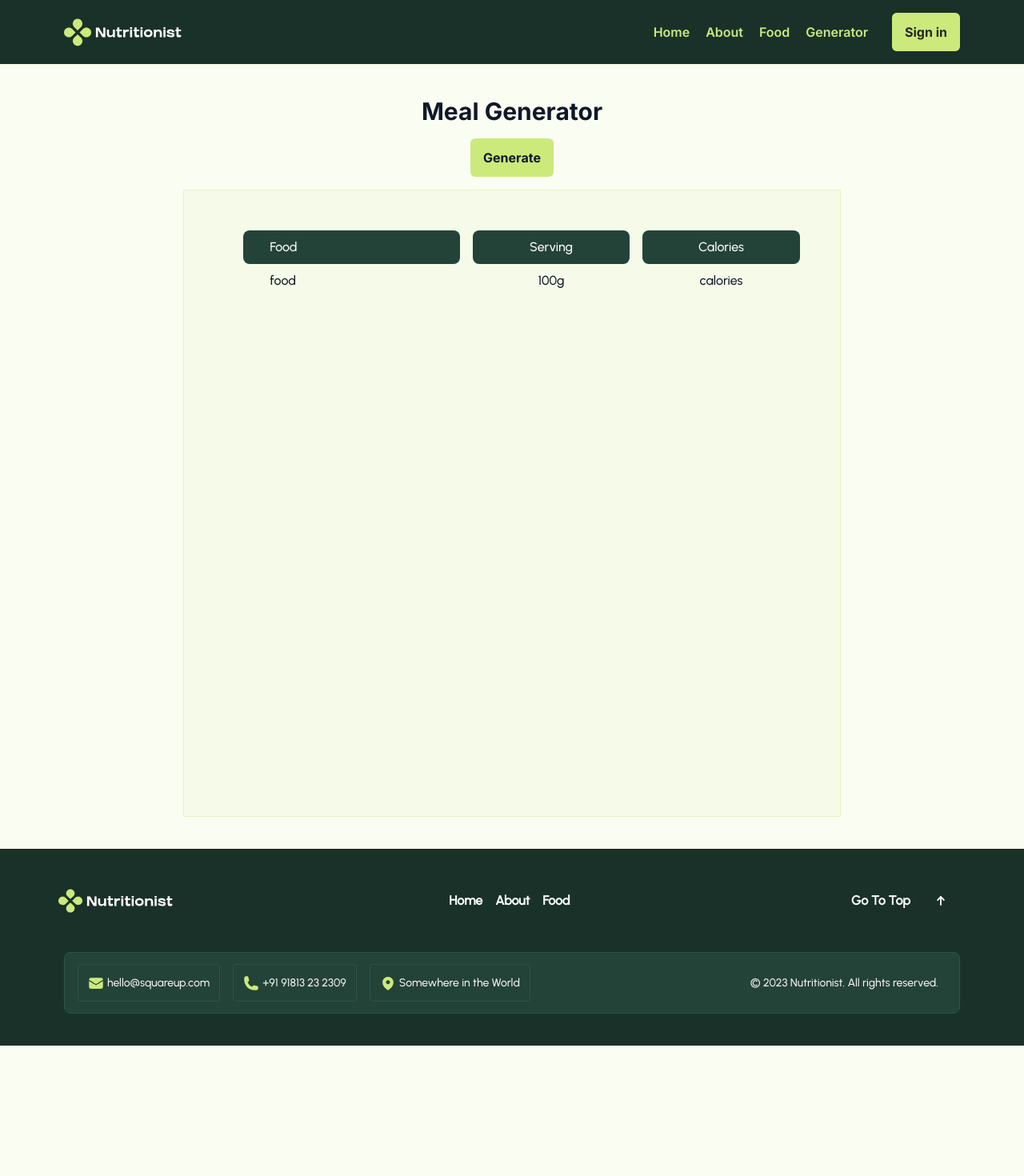
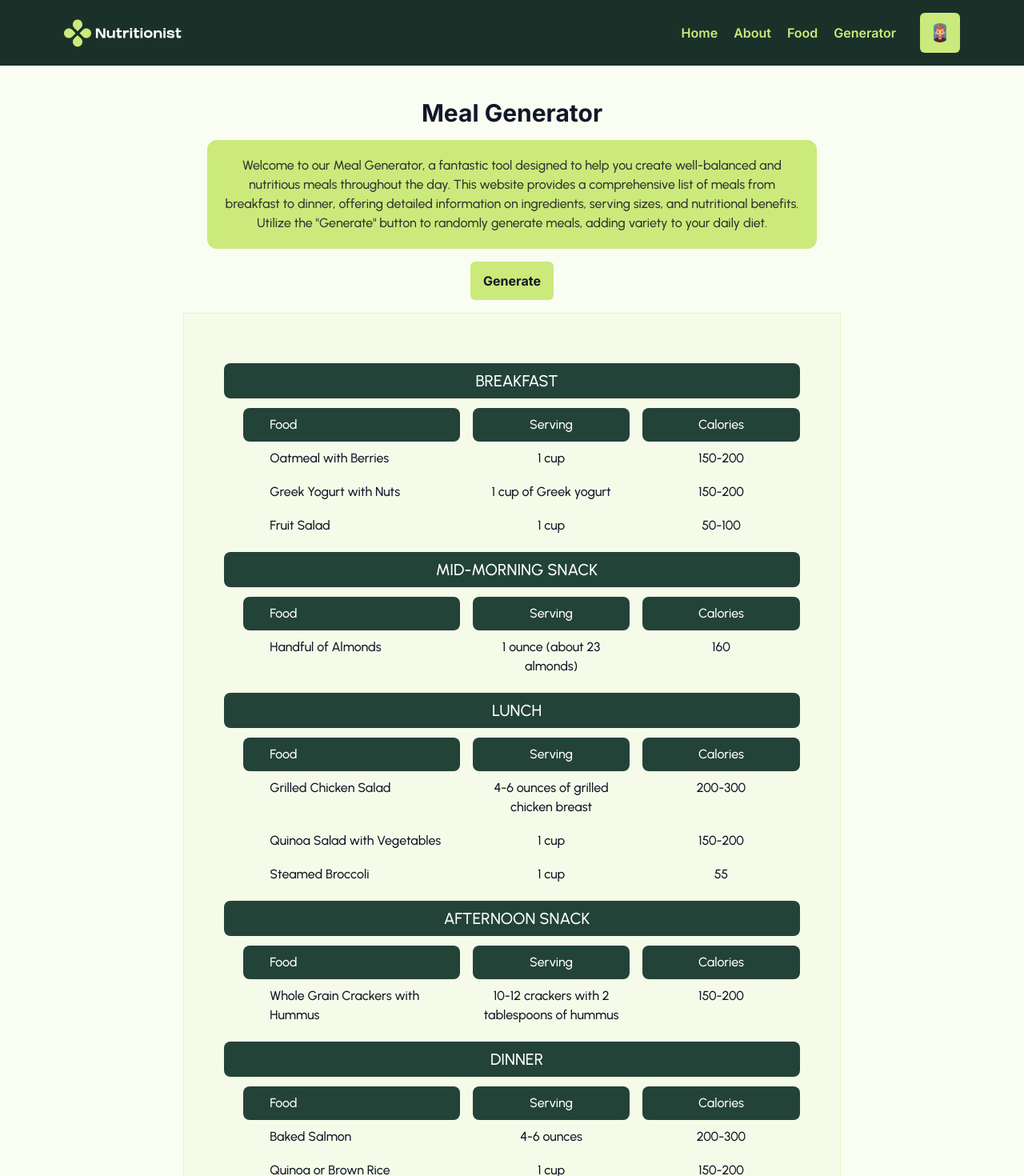
Before and after one commit to nas03/login-page, a Next.js app: page /user/generator in a window 1280 px wide. Shown: the top 1470 px of the page at 80% size. Before the commit the page ends 1307 px from the top, so only its background shows below. Built offline with nearby package versions, Linux system fonts and the light colour scheme.

Commit message:
update: UI

```diff
--- a/app/dashboard/about/page.jsx
+++ b/app/dashboard/about/page.jsx
@@ -1,4 +1,3 @@
-import { authOptions } from "@/app/api/auth/[...nextauth]/route";
 import style from "./style.module.css";
 import Image from "next/image";
 
@@ -50,7 +49,7 @@ const Page = () => {
     <>
       <div className={`${style.header}`}>
         <p className={`${style.heading}`}>Welcome to Nutritionist</p>
-        <p className={`${style.description}`}>
+        <p className={`${style.description} text-center`}>
           Your trusted source for personalized nutrition coaching. Our mission
           is to help you achieve your weight loss and health goals through
           tailored nutrition plans and expert guidance. We understand that every
--- a/app/dashboard/about/style.module.css
+++ b/app/dashboard/about/style.module.css
@@ -1,10 +1,12 @@
-
 .header {
+  margin-left: auto;
+  margin-right: auto;
   display: flex;
   width: 80rem;
   padding: 5rem;
   flex-direction: column;
   align-items: center;
+  justify-items: center;
   gap: 2.5rem;
   border-radius: 0.625rem;
   border: 1px solid var(--green-85, #e5f5bd);
--- a/app/layout.jsx
+++ b/app/layout.jsx
@@ -2,6 +2,8 @@ import "./globals.css";
 import { Inter } from "next/font/google";
 const inter = Inter({ subsets: ["latin"] });
 import { Header, Footer } from "@/components";
+import StyledComponentsRegistry from "../lib/AntdRegistry";
+
 export const metadata = {
   title: "Nutritionist",
   description: "Generated by create next app",
@@ -11,11 +13,13 @@ export default function RootLayout({ children }) {
   return (
     <html lang="en" className="h-screen">
       <body className={`${inter.className} relative h-full`}>
-        <main className="relative flex min-h-screen flex-col gap-10">
-          <Header />
-          <div className="flex-1 flex-grow">{children}</div>
-          <Footer />
-        </main>
+        <StyledComponentsRegistry>
+          <main className="relative flex min-h-screen flex-col gap-10">
+            <Header />
+            <div className="flex-1 flex-grow">{children}</div>
+            <Footer />
+          </main>
+        </StyledComponentsRegistry>
       </body>
     </html>
   );
--- a/app/user/generator/page.jsx
+++ b/app/user/generator/page.jsx
@@ -1,42 +1,188 @@
 import Link from "next/link";
 import Image from "next/image";
 import style from "./style.module.css";
-const Page = () => {
+const TableHeader = () => {
   return (
-    <>
-      <div className=" ml-auto mr-auto flex w-11/12 flex-col items-center gap-4 text-[#101828]">
-        <h1 className="text-3xl font-bold ">Meal Generator</h1>
-        <button className="flex items-center gap-2 rounded-md bg-[#cbea7b] pb-3 pl-4 pr-4 pt-3 font-bold">
-          Generate
-        </button>
-        <div className={style.table}>
     <div className={`${style.gridHeader} ${style.gridRow}`}>
       <div className={`${style["first-col"]} ${style["data-container"]}`}>
         <p>Food</p>
       </div>
-            <div
-              className={`${style["second-col"]} ${style["data-container"]}`}
-            >
+      <div className={`${style["second-col"]} ${style["data-container"]}`}>
         <p>Serving</p>
       </div>
       <div className={`${style["third-col"]} ${style["data-container"]}`}>
         <p>Calories</p>
       </div>
     </div>
-
-          <div className={`${style.gridBody}`}>
+  );
+};
+const RowData = ({ food, serving, calories }) => {
+  return (
     <div className={`${style.gridRow}`}>
       <div className={`${style["first-col"]}`}>
-                <p>food</p>
+        <p>{food}</p>
       </div>
       <div className={`${style["second-col"]}`}>
-                <p>100g</p>
+        <p>{serving}</p>
       </div>
       <div className={`${style["third-col"]}`}>
-                <p >calories</p>
+        <p>{calories}</p>
       </div>
     </div>
+  );
+};
+const Page = () => {
+  const dietData = [
+    {
+      meal: "Breakfast",
+      items: [
+        {
+          food: "Oatmeal with Berries",
+          serving: "1 cup",
+          calories: "150-200",
+          benefits:
+            "Oatmeal contains soluble fiber that helps lower LDL cholesterol.",
+        },
+        {
+          food: "Greek Yogurt with Nuts",
+          serving: "1 cup of Greek yogurt",
+          calories: "150-200",
+          benefits:
+            "Greek yogurt provides protein, and nuts (almonds or walnuts) offer healthy fats.",
+        },
+        {
+          food: "Fruit Salad",
+          serving: "1 cup",
+          calories: "50-100",
+          benefits:
+            "Fruits like apples, oranges, and berries provide vitamins and antioxidants.",
+        },
+      ],
+    },
+    {
+      meal: "Mid-Morning Snack",
+      items: [
+        {
+          food: "Handful of Almonds",
+          serving: "1 ounce (about 23 almonds)",
+          calories: "160",
+          benefits:
+            "Almonds are rich in monounsaturated fats and may help lower LDL cholesterol.",
+        },
+      ],
+    },
+    {
+      meal: "Lunch",
+      items: [
+        {
+          food: "Grilled Chicken Salad",
+          serving: "4-6 ounces of grilled chicken breast",
+          calories: "200-300",
+          benefits: "Lean protein from chicken, mixed greens, and vegetables.",
+        },
+        {
+          food: "Quinoa Salad with Vegetables",
+          serving: "1 cup",
+          calories: "150-200",
+          benefits:
+            "Quinoa is a good source of protein and fiber, and vegetables add vitamins.",
+        },
+        {
+          food: "Steamed Broccoli",
+          serving: "1 cup",
+          calories: "55",
+          benefits:
+            "Broccoli is high in fiber and may contribute to heart health.",
+        },
+      ],
+    },
+    {
+      meal: "Afternoon Snack",
+      items: [
+        {
+          food: "Whole Grain Crackers with Hummus",
+          serving: "10-12 crackers with 2 tablespoons of hummus",
+          calories: "150-200",
+          benefits: "Whole grains and hummus provide fiber and healthy fats.",
+        },
+      ],
+    },
+    {
+      meal: "Dinner",
+      items: [
+        {
+          food: "Baked Salmon",
+          serving: "4-6 ounces",
+          calories: "200-300",
+          benefits:
+            "Salmon is rich in omega-3 fatty acids, which can help lower cholesterol.",
+        },
+        {
+          food: "Quinoa or Brown Rice",
+          serving: "1 cup",
+          calories: "150-200",
+          benefits: "Whole grains contribute to heart health.",
+        },
+        {
+          food: "Steamed Vegetables (e.g., Asparagus, Carrots)",
+          serving: "1 cup",
+          calories: "50-100",
+          benefits: "Vegetables add vitamins and minerals to the meal.",
+        },
+      ],
+    },
+    {
+      meal: "Evening Snack (Optional)",
+      items: [
+        {
+          food: "Fresh Fruit (e.g., Apple or Pear)",
+          serving: "1 medium-sized fruit",
+          calories: "80-100",
+          benefits: "Provides natural sweetness and fiber.",
+        },
+      ],
+    },
+  ];
+
+  return (
+    <>
+      <div className=" ml-auto mr-auto flex w-11/12 flex-col items-center gap-4 text-[#101828]">
+        <h1 className="text-3xl font-bold ">Meal Generator</h1>
+        <div className={`${style.header}`}>
+          <p
+            className={`${style.description} ml-auto mr-auto w-[65%] rounded-xl bg-[#cbea7b] p-5 text-center text-xl`}
+          >
+            Welcome to our Meal Generator, a fantastic tool designed to help you
+            create well-balanced and nutritious meals throughout the day. This
+            website provides a comprehensive list of meals from breakfast to
+            dinner, offering detailed information on ingredients, serving sizes,
+            and nutritional benefits. Utilize the &quot;Generate&quot; button to
+            randomly generate meals, adding variety to your daily diet.
+          </p>
         </div>
+        <button className="flex items-center gap-2 rounded-md bg-[#cbea7b] pb-3 pl-4 pr-4 pt-3 font-bold">
+          Generate
+        </button>
+        <div className={style.table}>
+          {dietData.map((mealData, index) => (
+            <div key={index}>
+              <h2
+                className={`${style["data-container"]} mb-3 mt-3 pb-2 pl-3 pt-2 text-center text-xl uppercase`}
+              >
+                {mealData.meal}
+              </h2>
+              <TableHeader />
+              {mealData.items.map((item, itemIndex) => (
+                <RowData
+                  key={itemIndex}
+                  food={item.food}
+                  serving={item.serving}
+                  calories={item.calories}
+                />
+              ))}
+            </div>
+          ))}
+          <div className={`${style.gridBody}`}></div>
         </div>
       </div>
     </>
--- a/app/user/generator/style.module.css
+++ b/app/user/generator/style.module.css
@@ -49,3 +49,24 @@
   text-align: start;
   padding-left: 2rem;
 }
+
+.heading {
+  align-self: stretch;
+  color: var(--grey-15, #262626);
+  text-align: center;
+  font-family: Urbanist;
+  font-size: 2.375rem;
+  font-style: normal;
+  font-weight: 600;
+  line-height: 150%; /* 3.5625rem */
+}
+.description {
+  align-self: stretch;
+  color: var(--grey-20, #333);
+  text-align: center;
+  font-family: Urbanist;
+  font-size: 1rem;
+  font-style: normal;
+  font-weight: 500;
+  line-height: 150%; /* 1.5rem */
+}
--- /dev/null
+++ b/app/user/health/styles.module.css
@@ -0,0 +1,29 @@
+.login-form {
+  width: 25%;
+  font-family: "Urbanist", sans-serif;
+  color: var(--green-97, #fafdf2);
+  position: relative;
+  margin-left: auto;
+  margin-right: auto;
+  display: flex;
+  flex-direction: column;
+  justify-content: center;
+  border: 2px solid black;
+  padding: 5px;
+  padding-left: 7px;
+  padding-right: 7px;
+}
+.header {
+  margin-left: auto;
+  margin-right: auto;
+  display: flex;
+  width: 80rem;
+  padding: 5rem;
+  flex-direction: column;
+  align-items: center;
+  justify-items: center;
+  gap: 2.5rem;
+  border-radius: 0.625rem;
+  border: 1px solid var(--green-85, #e5f5bd);
+  background: var(--green-95, #f6fbe9);
+}
--- a/components/Header/Header.jsx
+++ b/components/Header/Header.jsx
@@ -2,7 +2,9 @@
 import Link from "next/link";
 import Image from "next/image";
 import styles from "./styles.module.css";
-
+import { UserOutlined } from "@ant-design/icons";
+import React from "react";
+import { Avatar, Space } from "antd";
 export default function Header() {
   return (
     <div className={`${styles.header} sticky inset-x-0 top-0`}>
@@ -32,10 +34,12 @@ export default function Header() {
               <Link href={"/user/generator"}>Generator</Link>
             </li>
           </ul>
-
-          <button className={styles["session-btn"]}>
-            <Link href="/auth/login">Sign in</Link>
-          </button>
+          <Avatar
+            className={styles["session-btn"]}
+            size={50}
+            icon={<UserOutlined />}
+            src={"/images/avatar.png"}
+          />
         </div>
       </div>
     </div>
--- /dev/null
+++ b/lib/AntdRegistry.jsx
@@ -0,0 +1,29 @@
+"use client";
+
+import React, { useMemo, useRef } from "react";
+import { createCache, extractStyle, StyleProvider } from "@ant-design/cssinjs";
+import Entity from "@ant-design/cssinjs/es/Cache";
+import { useServerInsertedHTML } from "next/navigation";
+
+const StyledComponentsRegistry = ({ children }) => {
+  const cache = useMemo(() => createCache(), []);
+  const isServerInserted = useRef(false);
+
+  useServerInsertedHTML(() => {
+    // avoid duplicate css insert
+    if (isServerInserted.current) {
+      return;
+    }
+    isServerInserted.current = true;
+    return (
+      <style
+        id="antd"
+        dangerouslySetInnerHTML={{ __html: extractStyle(cache, true) }}
+      />
+    );
+  });
+
+  return <StyleProvider cache={cache}>{children}</StyleProvider>;
+};
+
+export default StyledComponentsRegistry;
--- a/package.json
+++ b/package.json
@@ -9,8 +9,10 @@
     "lint": "next lint"
   },
   "dependencies": {
+    "@ant-design/cssinjs": "^1.18.2",
     "@auth/mongodb-adapter": "^2.0.1",
     "@prisma/client": "^5.6.0",
+    "antd": "^5.12.5",
     "axios": "^1.5.1",
     "bcryptjs": "^2.4.3",
     "bluebird": "^3.7.2",
```
Also changed, not shown: app/user/health/page.jsx (added, +66 -0 lines), app/user/qr-code/page.jsx (added, +10 -0 lines), public/images/avatar.png (added). Lines whose indentation alone changed are shown as unchanged.
